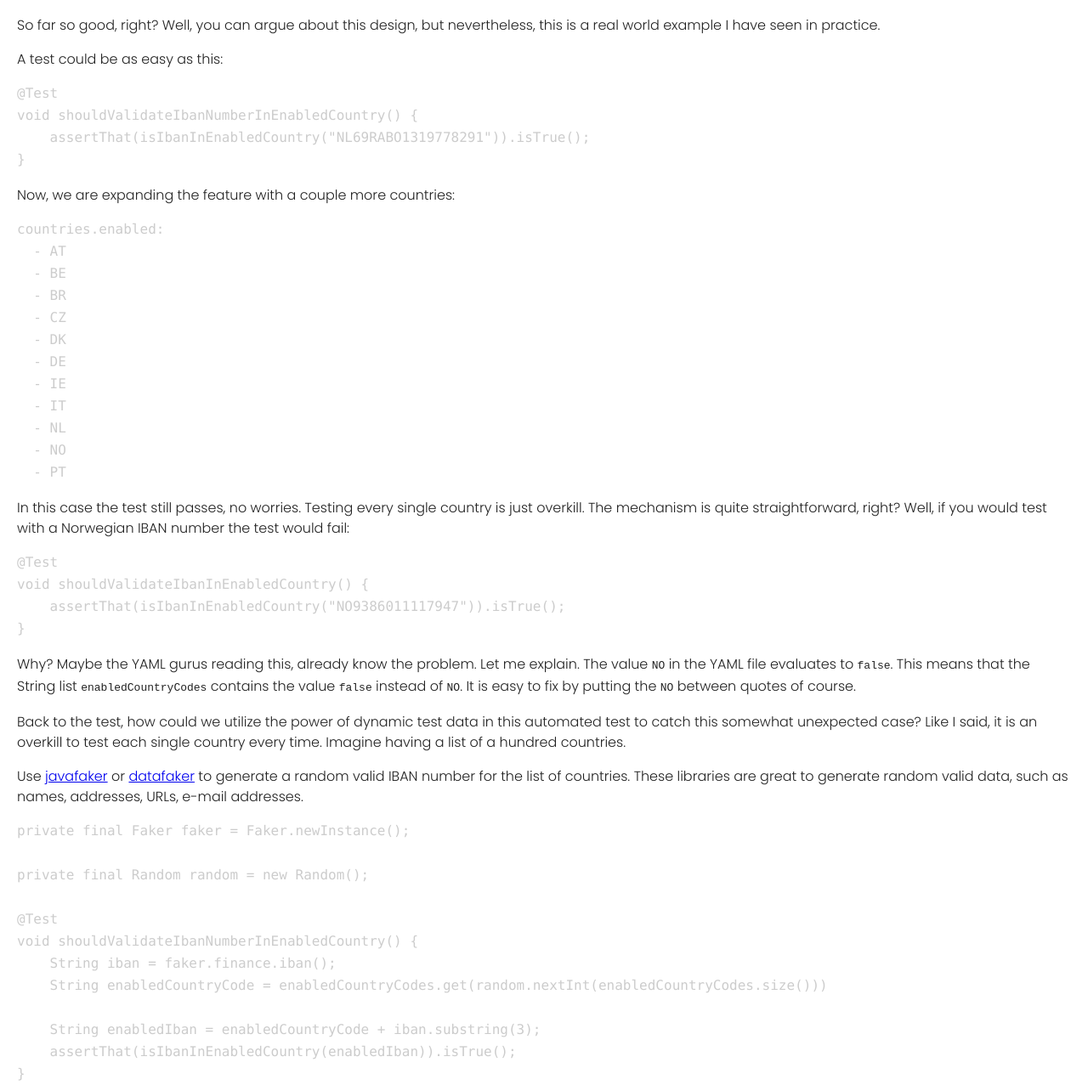
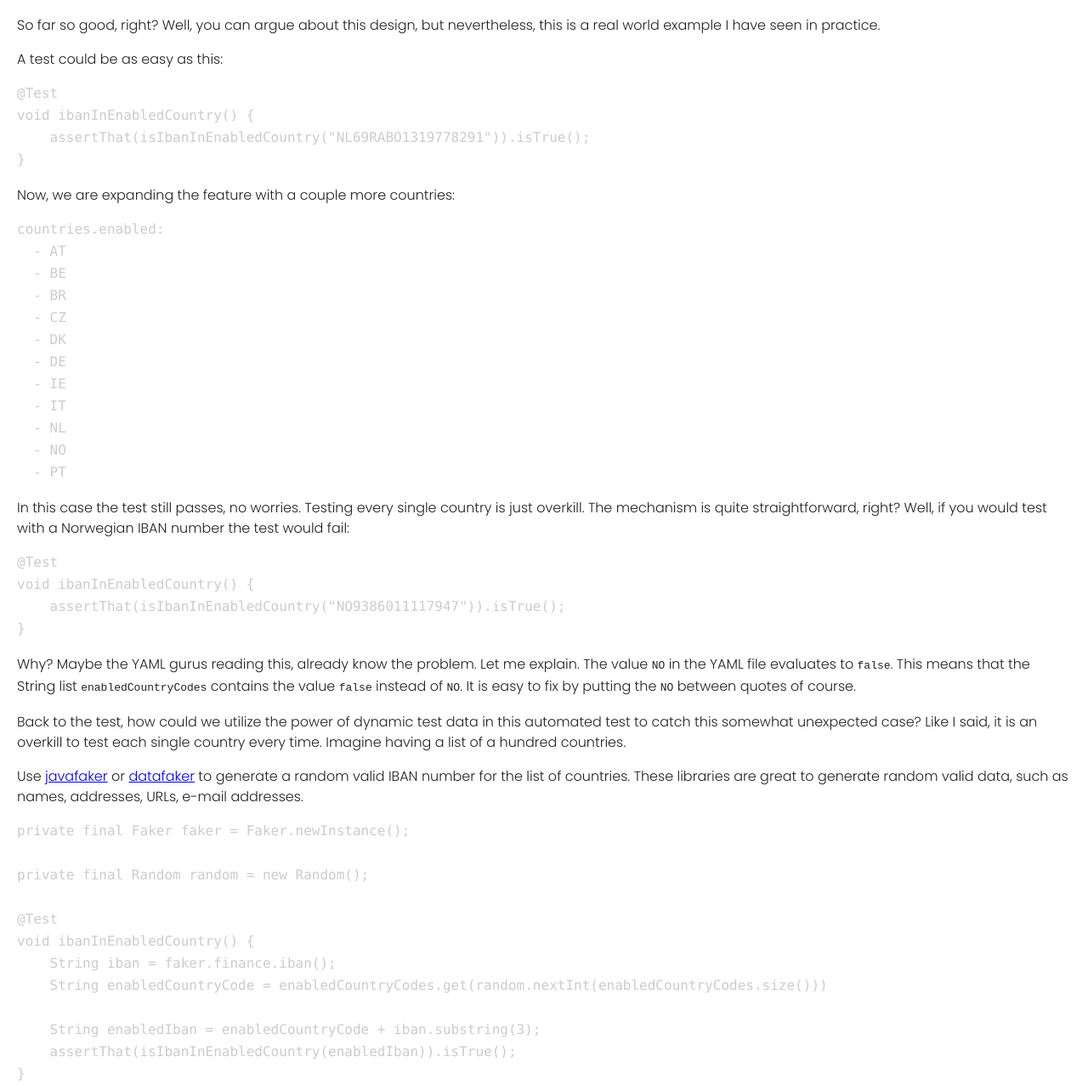
Before and after one commit to kwoding/testingboss, a Gatsby site: page /blog/power-of-dynamic-test-data/ in a window 1280 px wide. Shown: the part 3833-5110 px from the top of the page at 85% size. Built offline with nearby package versions, Linux system fonts and the light colour scheme; Gatsby itself is replaced by a stand-in of ours; some packages are replaced by stand-ins of ours; code samples lack their colours.

Commit message:
Update index.md

````diff
--- a/content/blog/power-of-dynamic-test-data/index.md
+++ b/content/blog/power-of-dynamic-test-data/index.md
@@ -47,7 +47,7 @@ A test could be as easy as this:
 
 ```java
 @Test
-void shouldValidateIbanNumberInEnabledCountry() {
+void ibanInEnabledCountry() {
     assertThat(isIbanInEnabledCountry("NL69RABO1319778291")).isTrue();
 }
 ```
@@ -73,7 +73,7 @@ In this case the test still passes, no worries. Testing every single country is
 
 ```java
 @Test
-void shouldValidateIbanInEnabledCountry() {
+void ibanInEnabledCountry() {
     assertThat(isIbanInEnabledCountry("NO9386011117947")).isTrue();
 }
 ```
@@ -90,7 +90,7 @@ private final Faker faker = Faker.newInstance();
 private final Random random = new Random();
 
 @Test
-void shouldValidateIbanNumberInEnabledCountry() {
+void ibanInEnabledCountry() {
     String iban = faker.finance.iban();
     String enabledCountryCode = enabledCountryCodes.get(random.nextInt(enabledCountryCodes.size()))
 
````
